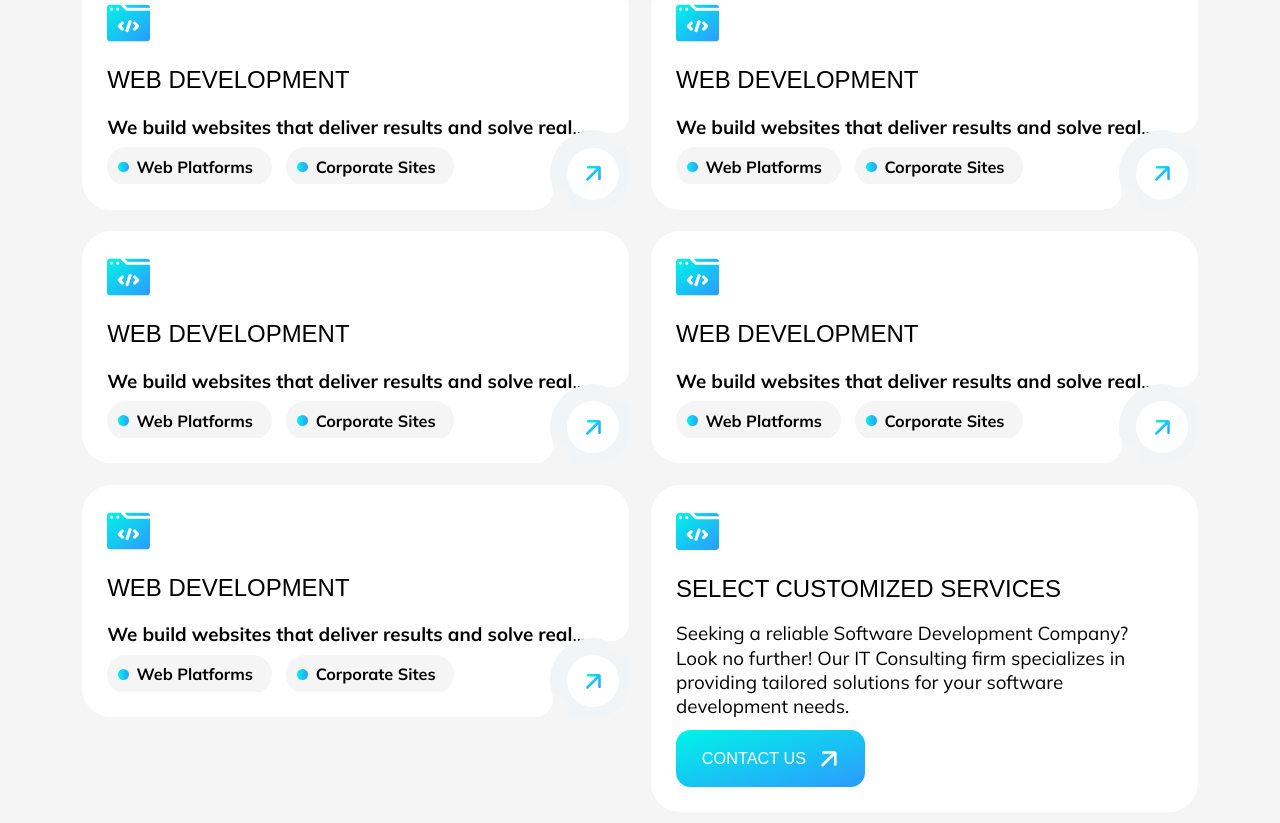
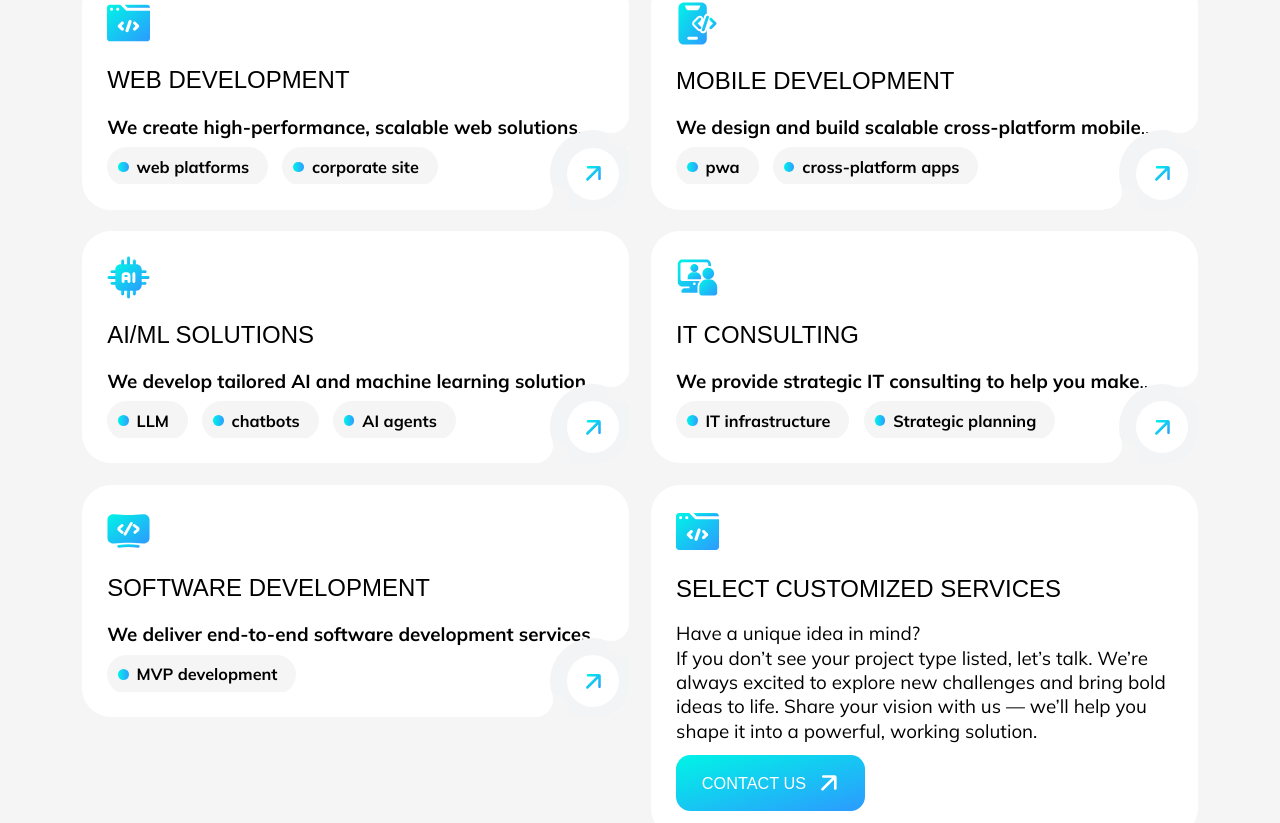
Before and after one commit to IgorDyshuk/leet-soft-landing, a React (Vite) app: page / in a window 1280 px wide. Shown: the part 897-1720 px from the top of the page. Built offline with nearby package versions, Linux system fonts and the light colour scheme; a web font is replaced by a local one.

Commit message:
add services card text and adapt it

```diff
--- a/src/components/Services/Select Cusimized Services/SelectCustomizedServices.jsx
+++ b/src/components/Services/Select Cusimized Services/SelectCustomizedServices.jsx
@@ -4,7 +4,7 @@ import ContactButton from "../../ContactButton.jsx";
 export default function SelectCustomizedServices() {
     return (
         <div
-            className="w-fit relative bg-white rounded-4xl overflow-hidden flex flex-col"
+            className="w-fit relative bg-white rounded-4xl overflow-hidden flex flex-col select-card"
             style={{
                 padding: "clamp(1.15rem, 0.6686rem + 1.3595vw, 2.3rem)",
             }}
@@ -26,7 +26,8 @@ export default function SelectCustomizedServices() {
                 <div
                     className="font-mulish home-font-clamp leading-[1.3] pb-[0.3rem]"
                 >
-                    Seeking a reliable Software Development Company? Look no further! Our IT Consulting firm specializes in providing tailored solutions for your software development needs.
+                    Have a unique idea in mind? <br />
+                    If you don’t see your project type listed, let’s talk. We’re always excited to explore new challenges and bring bold ideas to life. Share your vision with us — we’ll help you shape it into a powerful, working solution.
                 </div>
             </div>
 
--- a/src/components/Services/Service Card/ServiceCard.jsx
+++ b/src/components/Services/Service Card/ServiceCard.jsx
@@ -1,14 +1,14 @@
-import web from "/src/assets/servicesSvg/web.svg"
 import "./serviceCard.css"
 import {useEffect, useLayoutEffect, useRef, useState} from "react";
 import ServiceCardTags from "./ServiceCardTags.jsx";
 import ServiceCardButton from "./ServiceCardButton.jsx";
 
-export default function ServiceCard({height}) {
+export default function ServiceCard({card, height}) {
     const [isOpen, setIsOpen] = useState(false);
     const [closedHeight, setClosedHeight] = useState(0);
     const cardRef = useRef(null);
     const [showDescription, setShowDescription] = useState(false);
+    const width = window.innerWidth;
 
     useEffect(() => {
         let timeout;
@@ -21,8 +21,8 @@ export default function ServiceCard({height}) {
     }, [isOpen]);
 
     function getResponsiveGap() {
-        const width = window.innerWidth;
-        if (width >= 1280) return 24;
+        if (width >= 1700) return 24;
+        if (width >= 1280) return 75;
         return 20;
     }
 
@@ -36,10 +36,19 @@ export default function ServiceCard({height}) {
     }, [isOpen, closedHeight]);
 
 
+    const multiplier = (() => {
+        if (width <= 639) {
+            if (height === 'last-card') return 2;
+            return 2.7;
+        }
+        if (height === 'last-card') return 1.5;
+        return 2;
+    })();
 
-    const calculatedHeight = isOpen
-        ? closedHeight * 2 + getResponsiveGap()
-        : closedHeight || "auto";
+    const calculatedHeight =
+        width > 639
+            ? (isOpen ? closedHeight * multiplier + getResponsiveGap() : closedHeight || "auto")
+            : (isOpen ? closedHeight * multiplier + getResponsiveGap() : "auto");
 
 
     return (
@@ -52,7 +61,7 @@ export default function ServiceCard({height}) {
                 transition: "height 0.3s ease-in-out",
             }}
         >
-            <img src={web} alt="icon" className="mb-[1.25rem]"
+            <img src={card.icon} alt="icon" className="mb-[1.25rem]"
                  style={{
                      width: 'clamp(2.2rem, 1.8686rem + 1.3595vw, 3.5rem)',
                      height: 'clamp(2.2rem, 1.8686rem + 1.3595vw, 3.5rem)'
@@ -62,7 +71,7 @@ export default function ServiceCard({height}) {
             <h2 className="uppercase mb-2 md:mb-3 xl:mb-4"
                 style={{fontSize: 'clamp(1.2rem, 0.9961rem + 0.8366vw, 2rem)'}}
             >
-                Web Development
+                {card.title}
             </h2>
 
             <div className="pb-2 font-mulish overflow-hidden">
@@ -79,14 +88,15 @@ export default function ServiceCard({height}) {
                     }}
                 >
                     <span
-                        className="font-bold">We build websites that deliver results and solve real business problems</span>
-                    , from landing pages to e-commerce platforms.
+                        className="font-bold">{card.boldDescription}
+                    </span>
+                    {card.description}
                 </div>
             </div>
 
-            <ServiceCardTags isOpen={isOpen} height={height} />
+            <ServiceCardTags tags={card.tags} isOpen={isOpen} height={height}/>
 
-            <ServiceCardButton isOpen={isOpen} setIsOpen={setIsOpen} />
+            <ServiceCardButton isOpen={isOpen} setIsOpen={setIsOpen}/>
 
         </div>
     );
--- a/src/components/Services/Service Card/ServiceCardTags.jsx
+++ b/src/components/Services/Service Card/ServiceCardTags.jsx
@@ -1,14 +1,13 @@
 import {useEffect, useState} from "react";
 
-export default function ServiceCardTags({isOpen, height}) {
-    const tags = ["Web Platforms", "Corporate Sites", "E-commerce", "Landing page"];
+export default function ServiceCardTags({tags, isOpen, height}) {
 
     const [showTags, setShowTags] = useState(false);
 
     useEffect(() => {
         let timeout;
         if (isOpen) {
-            timeout = setTimeout(() => setShowTags(true), 50); // задержка 300мс
+            timeout = setTimeout(() => setShowTags(true), 10);
         } else {
             setShowTags(false);
         }
@@ -19,8 +18,8 @@ export default function ServiceCardTags({isOpen, height}) {
     return (<div
         className=
             {`flex transition-all duration-500 ease-in-out flex-wrap gap-3 xl:gap-4 mt-auto
-            w-[18rem] sm:w-[32rem] md:w-[40rem] lg:w-[45rem] xl:w-[30rem] 2xl:w-[40rem]
-            ${showTags ? 'max-h-[150px]' : ''}
+            w-[17rem] sm:w-[32rem] md:w-[35rem] lg:w-[45rem] xl:w-[30rem] 2xl:w-[40rem]
+            ${showTags ? 'max-h-[250px]' : ''}
             ${!showTags && height === 'last-card' ? 'last-card-tags' : ''}
             ${!showTags && height !== 'last-card' ? 'max-h-[clamp(1.9375rem,1.6667rem+1.1111vw,3rem)]' : ''}
                 `}
--- /dev/null
+++ b/src/components/Services/Service Card/ServiceCards.js
@@ -0,0 +1,48 @@
+import webIcon from "/src/assets/servicesSvg/web.svg";
+import mobileIcon from "/src/assets/servicesSvg/mobile.svg";
+import aiIcon from "/src/assets/servicesSvg/ai.svg";
+import consultIcon from "/src/assets/servicesSvg/consulting.svg";
+import softwareIcon from "/src/assets/servicesSvg/software.svg";
+
+export const serviceCards = [
+    {
+        id: "web",
+        icon: webIcon,
+        title: "Web Development",
+        boldDescription: "We create high-performance, scalable web solutions tailored to your business needs.",
+        description: ` Specializing in custom websites and web applications, we focus on delivering clean architecture, seamless user experience, and reliable functionality. Whether you're launching a new platform or upgrading an existing system, our solutions are built to perform and grow with your business.`,
+        tags: ["web platforms", "corporate site", "marketplace", "enterprise apps", "ecommerce"]
+    },
+    {
+        id: "mobile",
+        icon: mobileIcon,
+        title: "Mobile Development",
+        boldDescription: "We design and build scalable cross-platform mobile applications tailored to your product and business needs.",
+        description: ` With a focus on performance, intuitive UX, and maintainable architecture, our apps deliver a seamless experience across iOS and Android.`,
+        tags: ["pwa", "cross-platform apps", "loyalty programs", "health care"]
+    },
+    {
+        id: "ai",
+        icon: aiIcon,
+        title: "AI/ML Solutions",
+        boldDescription: "We develop tailored AI and machine learning solutions that turn data into actionable insights and intelligent features.",
+        description: ` From predictive analytics to automation and recommendation systems, our models are designed to solve real business challenges.`,
+        tags: ["LLM", "chatbots", "AI agents", "GenAI", "Prediction models", "Data analytics", "ML"]
+    },
+    {
+        id: "consulting",
+        icon: consultIcon,
+        title: "IT Consulting",
+        boldDescription: "We provide strategic IT consulting to help you make confident technology decisions and drive business growth.",
+        description: ` Whether you're planning a new product, optimizing existing systems, or scaling your infrastructure, we offer expert guidance rooted in real-world experience.`,
+        tags: ["IT infrastructure", "Strategic planning", "Digitalization strategy", "AI integration strategy", "System audit"]
+    },
+    {
+        id: "software",
+        icon: softwareIcon,
+        title: "Software Development",
+        boldDescription: "We deliver end-to-end software development services tailored to your business vision — from MVPs to full-scale platforms.",
+        description: ` Our expertise includes SaaS solutions, CRM/ERP systems, and Web3 applications.`,
+        tags: ["MVP development", "CRM/ERP system development", "SaaS development", "Web3"]
+    }
+];
--- a/src/components/Services/Service Card/serviceCard.css
+++ b/src/components/Services/Service Card/serviceCard.css
@@ -36,14 +36,14 @@
 }
 
 .last-card {
-    height: clamp(12.0625rem, 8.9431rem + 12.7974vw, 24.3rem);
+    height: clamp(24rem, 16rem + 10vw, 28rem);
 }
 
-@media (max-width: 1280px) {
-    .last-card {
-        height: clamp(12.0625rem, 10.2782rem + 7.3203vw, 19.0625rem);
-    }
+.select-card {
+    height: clamp(24rem, 16rem + 10vw, 28rem);
 }
+
+
 
 .custom-card {
     position: relative;
@@ -68,11 +68,29 @@
 }
 
 .last-card-tags {
-    max-height: 150px;
+    max-height: 300px;
 }
 
-@media (max-width: 1280px) {
+.card-height {
+    height: clamp(24rem, 16rem + 10vw, 28rem);
+}
+
+@media (max-width: 1281px) {
+    .last-card {
+        height: clamp(12.0625rem, 10.2782rem + 7.3203vw, 19.0625rem);
+    }
+
+    .select-card {
+        height: auto;
+    }
+
     .last-card-tags {
         max-height: clamp(1.9375rem, 1.6667rem + 1.1111vw, 3rem);
     }
 }
+
+@media (max-width: 399px) {
+    .last-card {
+        height: 13.5rem;
+    }
+}
--- a/src/sections/ServicesSection.jsx
+++ b/src/sections/ServicesSection.jsx
@@ -1,14 +1,55 @@
 import ServiceCard from "../components/Services/Service Card/ServiceCard.jsx";
 import SelectCustomizedServices from "../components/Services/Select Cusimized Services/SelectCustomizedServices.jsx";
+import {useEffect, useState} from "react";
+import {serviceCards} from "../components/Services/Service Card/ServiceCards.js";
 
 export default function ServicesSection() {
+    const [leftColumn, setLeftColumn] = useState([]);
+    const [rightColumn, setRightColumn] = useState([]);
+
+    const cardsLeft = [
+        <ServiceCard card={serviceCards[0]} key="l1" height="card" />,
+        <ServiceCard card={serviceCards[2]} key="l2" height="card" />,
+        <ServiceCard card={serviceCards[4]} key="l3" height="last-card" />
+    ];
+
+    const cardsRight = [
+        <ServiceCard card={serviceCards[1]} key="r1" height="card" />,
+        <ServiceCard card={serviceCards[3]} key="r2" height="card" />,
+        <SelectCustomizedServices key="r3" />
+    ];
+
+    useEffect(() => {
+        function handleResize() {
+            if (window.innerWidth < 1280) {
+                const mixed = [];
+                for (let i = 0; i < cardsLeft.length; i++) {
+                    if (cardsLeft[i]) mixed.push(cardsLeft[i]);
+                    if (cardsRight[i]) mixed.push(cardsRight[i]);
+                }
+                setLeftColumn(mixed);
+                setRightColumn([]);
+            } else {
+                setLeftColumn(cardsLeft);
+                setRightColumn(cardsRight);
+            }
+        }
+
+        handleResize();
+        window.addEventListener("resize", handleResize);
+
+        return () => {
+            window.removeEventListener("resize", handleResize);
+        };
+    }, []);
+
+
     return (
         <section id="services" className={"bg-ls-lightgrey container-px-clamp"}
              style={{paddingBottom:'clamp(2.5rem, 1.7831rem + 2.9412vw, 5.3125rem)'}}
         >
-            <h1 className={"uppercase"}
+            <h1 className={"uppercase section-h1-clamp"}
                 style={{
-                    fontSize: "clamp(1.75rem, 1.511rem + 0.9804vw, 2.6875rem)",
                     paddingTop: "clamp(2.5rem, 1.8787rem + 2.549vw, 4.9375rem)",
                     paddingBottom: "clamp(2rem, 1.7132rem + 1.1765vw, 3.125rem)"
                 }}>
@@ -17,14 +58,14 @@ export default function ServicesSection() {
 
             <div className="flex flex-col xl:grid gap-[1.25rem] xl:gap-[1.5rem] xl:grid-cols-2">
                 <div className={"flex flex-col gap-[1.25rem] xl:gap-[1.5rem]"}>
-                    <ServiceCard height={"card"}/>
-                    <ServiceCard height={"card"}/>
-                    <ServiceCard height={"last-card"}/>
+                    {leftColumn.map((el, idx) => (
+                        <div key={`left-${idx}`}>{el}</div>
+                    ))}
                 </div>
                 <div className={"flex flex-col gap-[1.25rem] xl:gap-[1.5rem]"}>
-                    <ServiceCard height={"card"}/>
-                    <ServiceCard height={"card"}/>
-                    <SelectCustomizedServices/>
+                    {rightColumn.map((el, idx) => (
+                        <div key={`right-${idx}`}>{el}</div>
+                    ))}
                 </div>
             </div>
 
```
